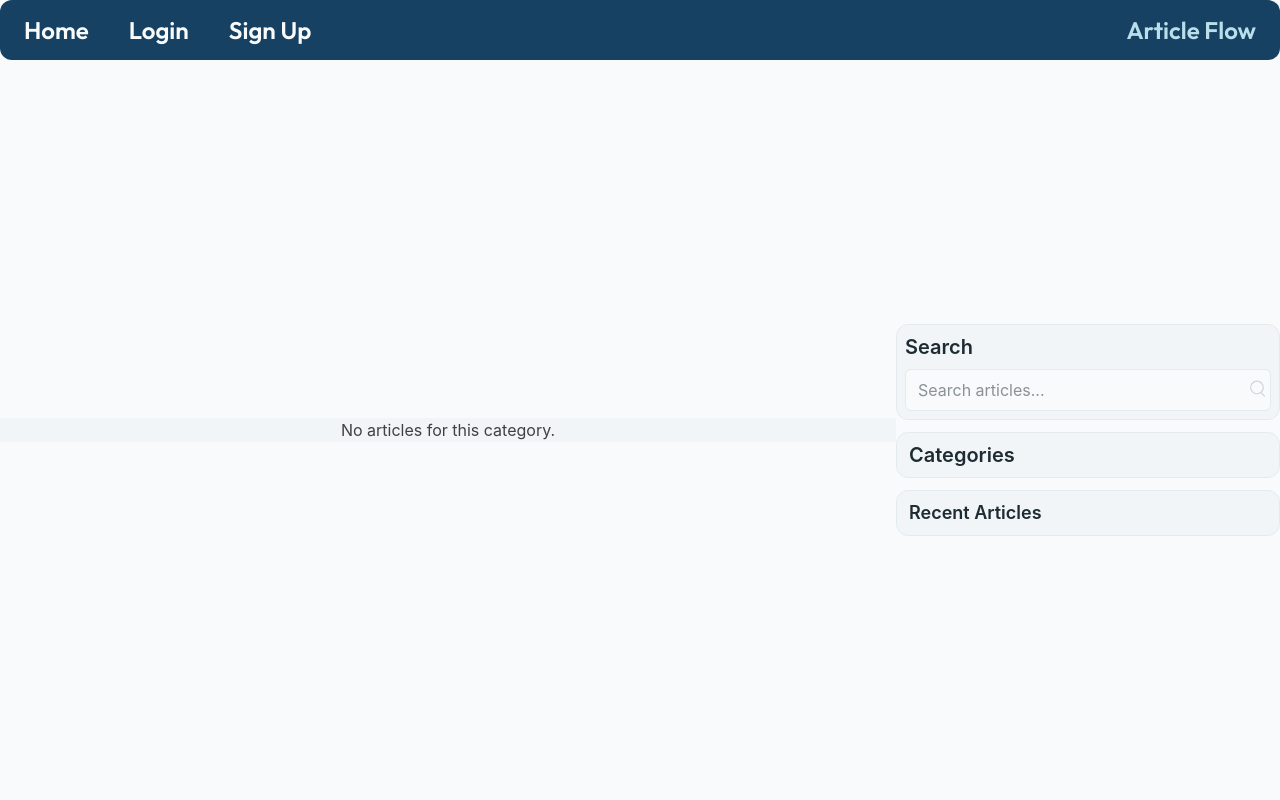
After one commit to Dot006/ArticleFlow, a Django app: template templates/blog/category_articles.html in a window 1280 px wide. The commit adds this page. Run offline with Django 5.2, Linux system fonts and the light colour scheme; the template is opened without the code that fills it, so the values that code supplies are empty.

Commit message:
feat: add category articles page

```diff
--- a/blog/urls.py
+++ b/blog/urls.py
@@ -10,4 +10,8 @@ urlpatterns = [
     path(route='articles/<slug:slug>/',
          view=views.ArticleDetailView.as_view(),
          name='article-detail'),
+    path(route='categories/<slug:slug>/',
+         view=views.CategoryArticlesView.as_view(),
+         name='categoryArticles'),
+
 ]
--- a/static/css/output.css
+++ b/static/css/output.css
@@ -1542,9 +1542,6 @@
   .m-2 {
     margin: calc(var(--spacing) * 2);
   }
-  .m-4 {
-    margin: calc(var(--spacing) * 4);
-  }
   .my-1 {
     margin-block: var(--spacing);
   }
@@ -1562,9 +1559,6 @@
   }
   .ml-4 {
     margin-left: calc(var(--spacing) * 4);
-  }
-  .ml-8 {
-    margin-left: calc(var(--spacing) * 8);
   }
   .ml-auto {
     margin-left: auto;
@@ -1702,6 +1696,9 @@
   .max-h-\[calc\(100vh-4rem\)\] {
     max-height: calc(100vh - 4rem);
   }
+  .min-h-\[300px\] {
+    min-height: 300px;
+  }
   .min-h-screen {
     min-height: 100vh;
   }
@@ -1857,12 +1854,6 @@
   .gap-6 {
     gap: calc(var(--spacing) * 6);
   }
-  .gap-7 {
-    gap: calc(var(--spacing) * 7);
-  }
-  .gap-8 {
-    gap: calc(var(--spacing) * 8);
-  }
   .gap-10 {
     gap: calc(var(--spacing) * 10);
   }
@@ -1967,6 +1958,9 @@
   }
   .pl-3 {
     padding-left: calc(var(--spacing) * 3);
+  }
+  .text-center {
+    text-align: center;
   }
   .font-outfit {
     font-family: var(--font-outfit);
--- /dev/null
+++ b/templates/blog/category_articles.html
@@ -0,0 +1,91 @@
+{% extends "homepage.html" %}
+
+{% block side %}
+{% if articles %}
+    <div class="w-[70%] grid grid-cols-2 m-1 gap-5 items-start content-start">
+        {% for article in articles %}
+        <div class="card border border-neutral-300 bg-neutral-200 shadow-sm transition duration-300 hover:-translate-y-1 hover:shadow-xl">
+            <figure class="flex items-center justify-center bg-neutral-300 p-2 overflow-hidden aspect-video">
+                {% if article.image %}
+                <img
+                src="{{ article.image.url }}"
+                alt="{{ article.titr }}"
+                class="w-full h-full object-contain hover:scale-105 transition duration-200 ease-out"
+                />
+                {% endif %}
+            </figure>
+
+            <div class="card-body p-5 gap-3">
+
+                <div class="flex justify-between items-center">
+                    <span class="badge bg-brand-200 text-supporting-900 border-none font-medium">
+                        {{ article.category}}
+                    </span>
+                    <span class="flex gap-1.5 text-neutral-800 font-medium text-xs">
+                        <svg class="h-4 w-4 text-brand-600" viewBox="0 0 24 24" fill="none" stroke="currentColor" stroke-width="2" stroke-linecap="round" stroke-linejoin="round">
+                            <rect x="3" y="4" width="18" height="18" rx="2" ry="2"></rect>
+                            <line x1="16" y1="2" x2="16" y2="6"></line>
+                            <line x1="8" y1="2" x2="8" y2="6"></line>
+                            <line x1="3" y1="10" x2="21" y2="10"></line>
+                        </svg>
+                        {{ article.published_at|date:"M d ,o" }}
+                    </span>
+
+                </div>
+
+                <h2 class="card-title text-lg text-neutral-900 font-bold hover:text-brand-700 transition duration-300 cursor-pointer">
+                    <a href="{% url 'blog:article-detail' article.slug %}"><span>{{ article.title }}</span></a>
+                </h2>
+
+                <p class="line-clamp-3 text-neutral-800 text-sm leading-relaxed">
+                    {{ article.preview }}
+                </p>
+
+                <div class="border-t border-neutral-300 my-1"></div>
+
+                <div class="flex text-neutral-800 justify-between items-center">
+                    {% if article.author %}
+                    <span class="flex gap-1.5 items-center font-semibold">
+
+                        <svg xmlns="http://www.w3.org/2000/svg" width="24" height="24" viewBox="0 0 24 24" fill="none" stroke="currentColor" stroke-width="2" stroke-linecap="round" stroke-linejoin="round" class="lucide lucide-user preview-icon text-brand-600"><path d="M19 21v-2a4 4 0 0 0-4-4H9a4 4 0 0 0-4 4v2"/><circle cx="12" cy="7" r="4"/></svg>
+
+                        {{ article.author }}
+                    </span>
+                    {% endif %}
+                    <div class="card-actions justify-start">
+                        <a
+                        href="{% url 'blog:article-detail' article.slug %}"
+                        class="group inline-flex items-center gap-1.5 font-medium text-supporting-900 hover:text-brand-700 transition duration-200"
+                        >
+                        <span>Read More</span>
+
+                        <svg
+                        class="h-4 w-4 transition-all duration-200 group-hover:translate-x-1"
+                        viewBox="0 0 24 24"
+                        fill="none"
+                        stroke="currentColor"
+                        stroke-width="2"
+                        >
+                        <path
+                        stroke-linecap="round"
+                        stroke-linejoin="round"
+                        d="M5 12h14m-6-6 6 6-6 6"
+                        />
+                    </svg>
+                </a>
+            </div>
+
+        </div>
+
+    </div>
+    </div>
+    {% endfor %}
+{% else %}
+    <div class="w-full justify-center bg-neutral-200">
+        <p class="text-neutral-700 text-center">No articles for this category.</p>
+    </div>
+
+{% endif %}
+
+</div>
+{% endblock side%}
--- a/templates/homepage.html
+++ b/templates/homepage.html
@@ -134,7 +134,7 @@
 
                 {% for category in categories %}
                 <a
-                    href="#"
+                    href="{% url 'blog:categoryArticles' category.slug %}"
                     class="flex items-center justify-between rounded-md px-2.5 py-2
                         text-neutral-800 transition
                         hover:bg-neutral-300 hover:text-neutral-900"
```
Also changed, not shown: blog/views.py (+13 -0 lines).
